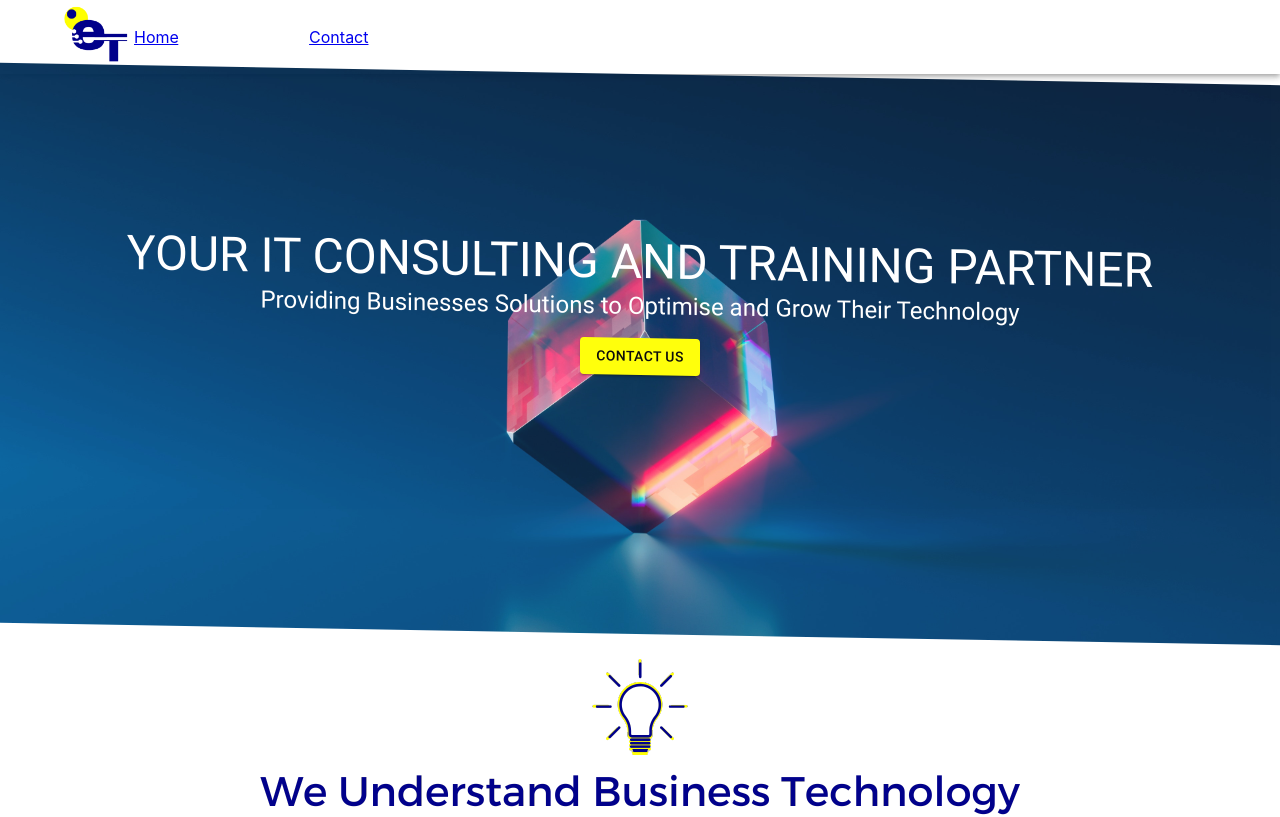
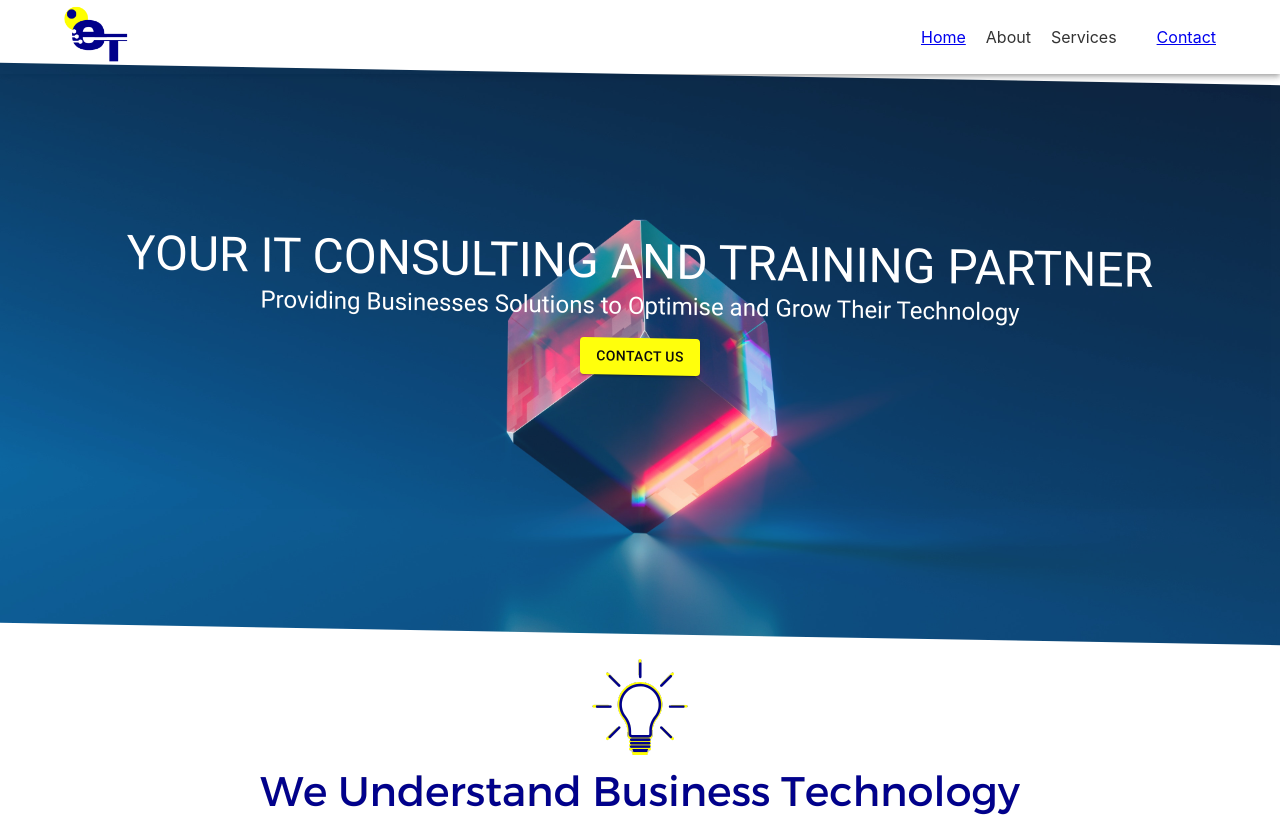
Before and after one commit to kgauzampe/econo, a React (Create React App) app: page / in a window 1280 px wide. Shown: the top 817 px of the page. Built offline with nearby package versions, Linux system fonts and the light colour scheme.

Commit message:
Update Nav.css

```diff
--- a/src/Components/Navigation/Navigation/Nav.css
+++ b/src/Components/Navigation/Navigation/Nav.css
@@ -115,6 +115,30 @@
   max-width: 70px;
   height: auto;
 }
+.links{
+  position: relative;
+  margin-left: auto;
+  color: #333;
+  text-decoration: none !important;
+  display: flex;
+  gap: 20px;
+}
+.nav-items{
+  display: flex;
+  justify-content: flex-start;
+  align-items: center;
+  width: 100%;
+}
+.nav-items .links{
+  margin-left: auto;
+}
+
+
+  .nav-items a {
+    color: #333;
+    text-decoration: none;
+    margin: 0 1rem;
+  }
 .customAppBar {
   background-color: #FF5733;
   &::before,
@@ -146,8 +170,7 @@
 
 @media (min-width: 768px) {
   .navbar {
-    flex-direction: row;
-
+    flex-direction: column;
     justify-content: space-between;
     padding: 0 40px;
     background-color: aqua;
@@ -159,12 +182,12 @@
   }
 
   .drawer {
-    display: none;
+    display: block;
     background-color: aqua;
   }
 
   .drawer-list {
-    display: none;
+    display: block;
     color: white;
     background-color: aqua;
   }
```
